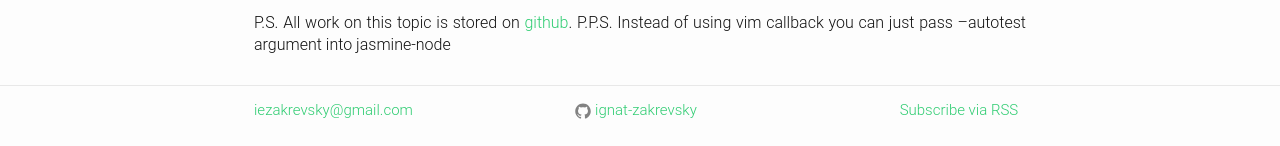
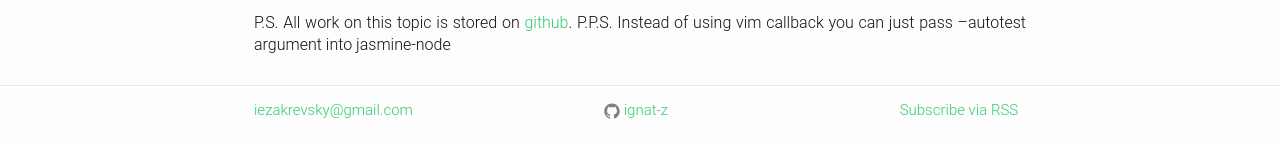
Before and after one commit to ignat-z/ignat-z.github.io, a Jekyll site: the page built from _posts/2015-11-25-js-lazy-gen.markdown, in a window 1280 px wide and 900 px high, scrolled down 2813 px. Shown: the part 751-897 px from the top of the window. Built offline with Jekyll 4.4.1, drawn with Linux system fonts in a browser that asks for light colours; comment, search, counter and statistics services are not loaded.

Commit message:
Update GH user name

```diff
--- a/_config.yml
+++ b/_config.yml
@@ -3,8 +3,8 @@ title: Ignat Zakrevsky
 email: iezakrevsky@gmail.com
 description: Software Developer blog about what I'm doing and how
 baseurl: ""
-url: "http://ignat-zakrevsky.github.io"
-github_username:  ignat-zakrevsky
+url: "http://ignat-z.github.io"
+github_username:  ignat-z
 
 # Build settings
 markdown: kramdown
--- a/_posts/2015-11-25-js-lazy-gen.markdown
+++ b/_posts/2015-11-25-js-lazy-gen.markdown
@@ -201,5 +201,5 @@ this.take = function(count) {
 
 Pretty easy. What's next? Next we need to realize exception throwing, ability to not only map elements but filters and so on, currenlty I'm thinking about storing all passed filters in cortege `{:indexNumber, :operation, :function}` and then process it, but it will be later. Now I just realized what I want and keep it so for a while.
 
-P.S. All work on this topic is stored on [github](<https://github.com/ignat-zakrevsky/jslazygen>).
+P.S. All work on this topic is stored on [github](<https://github.com/ignat-z/jslazygen>).
 P.P.S. Instead of using vim callback you can just pass --autotest argument into jasmine-node
```
